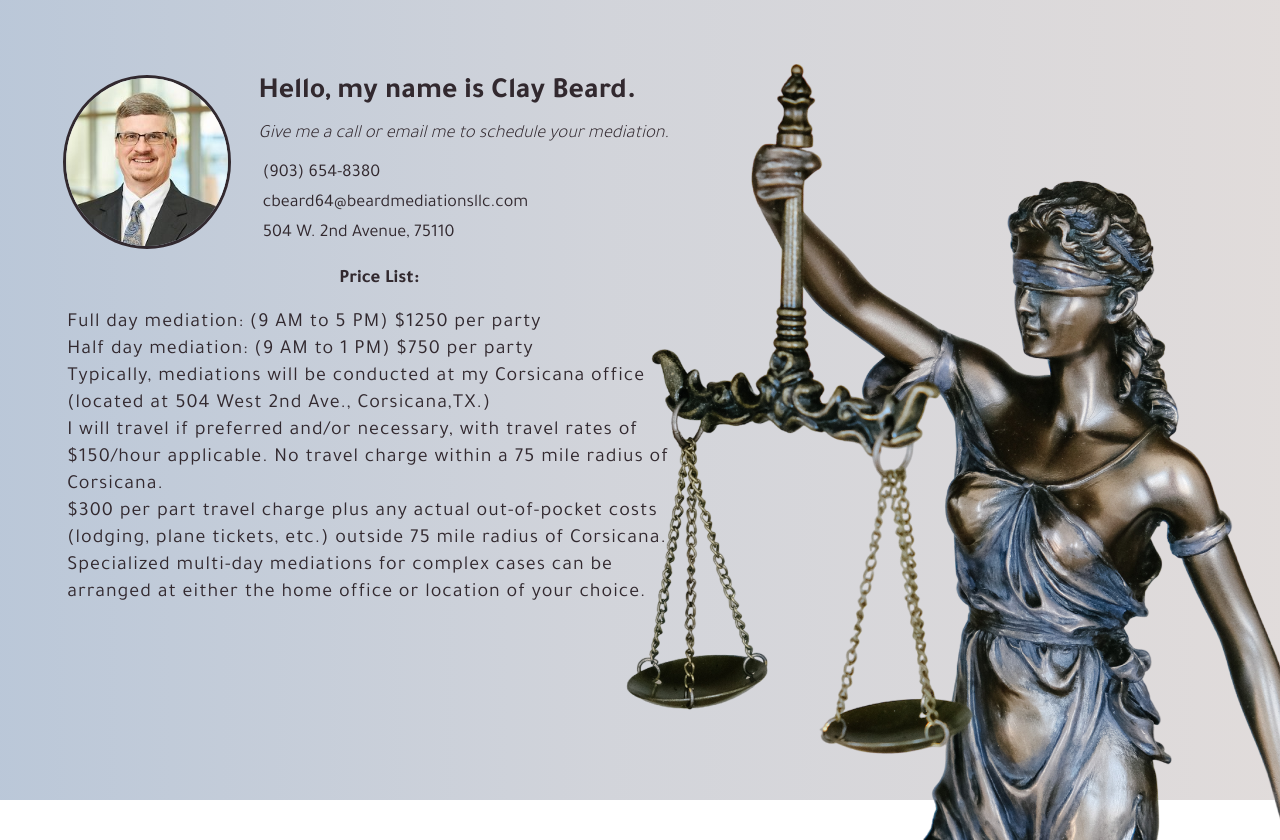
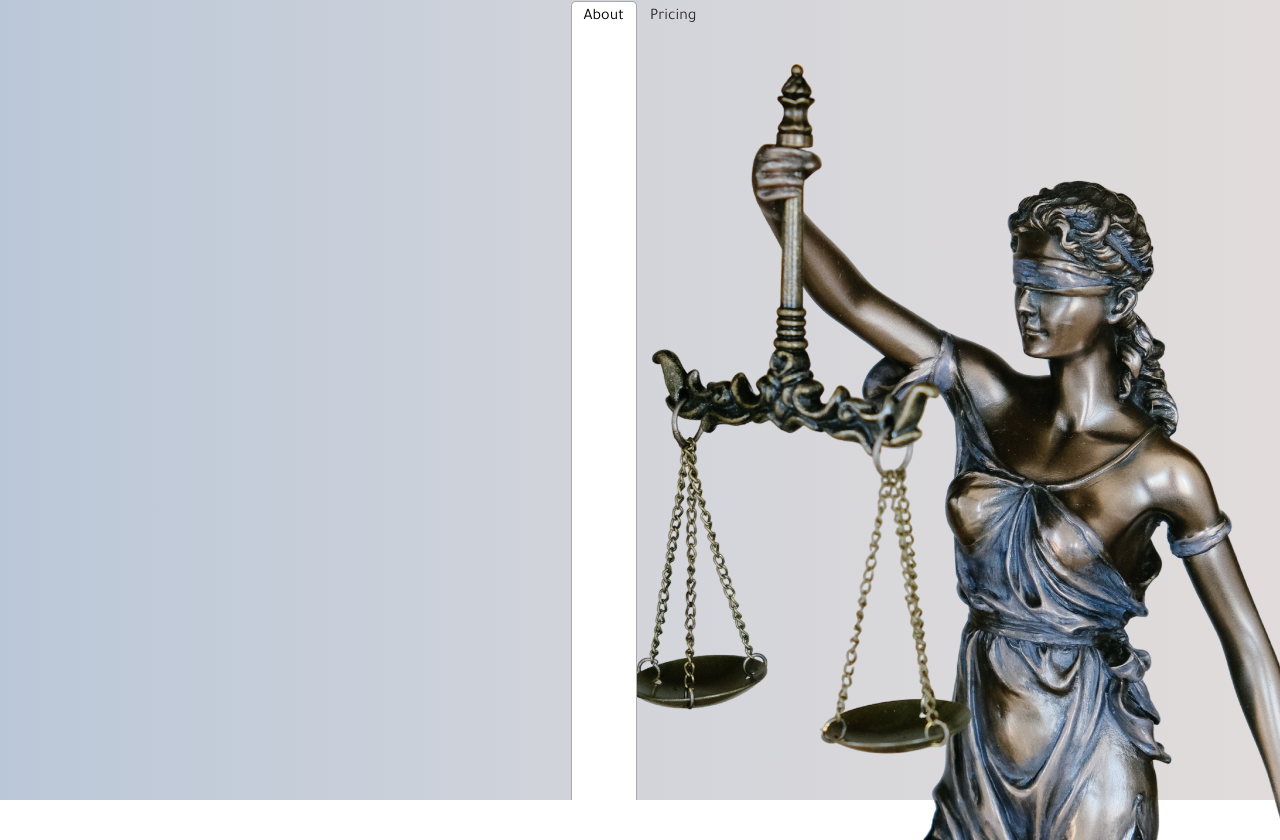
Before and after one commit to h-elliot/beard-mediations, a React (Create React App) app: page / in a window 1280 px wide. Built offline with nearby package versions, Linux system fonts and the light colour scheme.

Commit message:
added TabPanels for HomePageContent and Pricing

```diff
--- a/package.json
+++ b/package.json
@@ -7,6 +7,8 @@
     "@testing-library/react": "^13.4.0",
     "@testing-library/user-event": "^13.5.0",
     "bootstrap": "^5.2.3",
+    "clsx": "^2.0.0",
+    "prop-types": "^15.8.1",
     "react": "^18.2.0",
     "react-bootstrap": "^2.7.0",
     "react-dom": "^18.2.0",
--- a/src/App.js
+++ b/src/App.js
@@ -10,11 +10,11 @@ import 'react-tabs/style/react-tabs.css';
 
 function App() {
 	const { sticky, stickyRef } = useSticky();
-	const { homePage, setHomePage } = useState(false);
+	// const { homePage, setHomePage } = useState(false);
 
-	function changeHomePage() {
-		setHomePage(!homePage);
-	}
+	// function changeHomePage() {
+	// 	setHomePage(!homePage);
+	// }
 
 	return (
 		<div className='App'>
@@ -29,8 +29,26 @@ function App() {
 					<HeroImg />
 				</div>
 				<div className='Page-Content'>
+					{/* first version, static page: */}
 					{/* <HomePageContent /> */}
-					{homePage ? <HomePageContent /> : <Pricing />}
+					{/* ========== */}
+					{/* second version, using state: (unexpected outcome, shows Pricing be default?) */}
+					{/* {homePage ? <HomePageContent /> : <Pricing />} */}
+					{/* ========== */}
+					{/* third version, using Tabs: */}
+					<Tabs>
+						<TabList>
+							<Tab>About</Tab>
+							<Tab>Pricing</Tab>
+						</TabList>
+
+						<TabPanel>
+							<HomePageContent />
+						</TabPanel>
+						<TabPanel>
+							<Pricing />
+						</TabPanel>
+					</Tabs>
 				</div>
 			</main>{' '}
 		</div>
```
Also changed, not shown: 1 other file (tests, documents, lock files or other folders).
